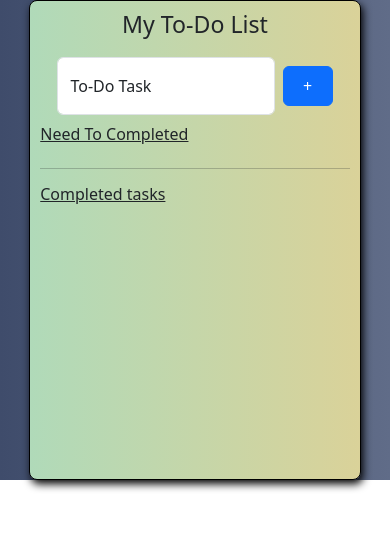
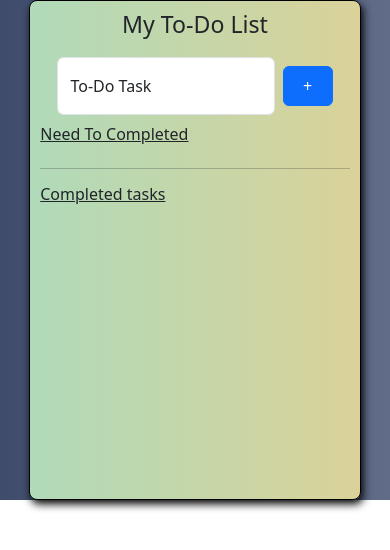
Before and after one commit to sumanthreddy217/To-Do-List, a React (Vite) app: page / in a window 390 px wide. Shown: the top 550 px of the page. Built offline with nearby package versions, Linux system fonts and the light colour scheme.

Commit message:
code modify

```diff
--- a/src/App.css
+++ b/src/App.css
@@ -66,12 +66,12 @@
 @media (max-width: 480px) {
   .main-body {
     width: 100%;
-    height: 90%;
+    height: 80%;
   }
 
   .todo-list-mainDiv {
     width: 85vw;
-    height: 30rem;
+    height: 500px;
   }
 
   .todo-task-input-div {
```
Also changed, not shown: 4 other files (tests, documents, lock files or other folders).
